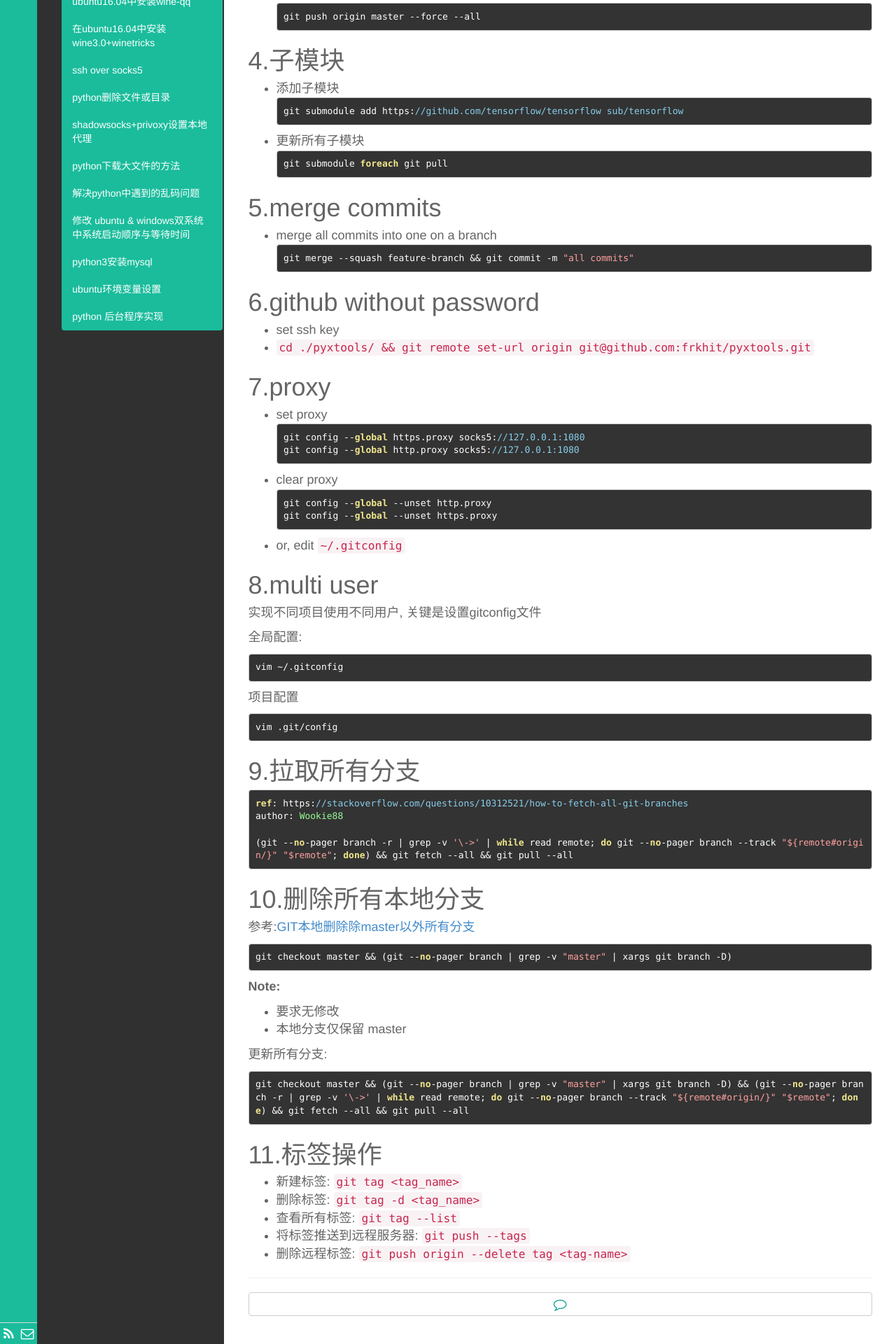
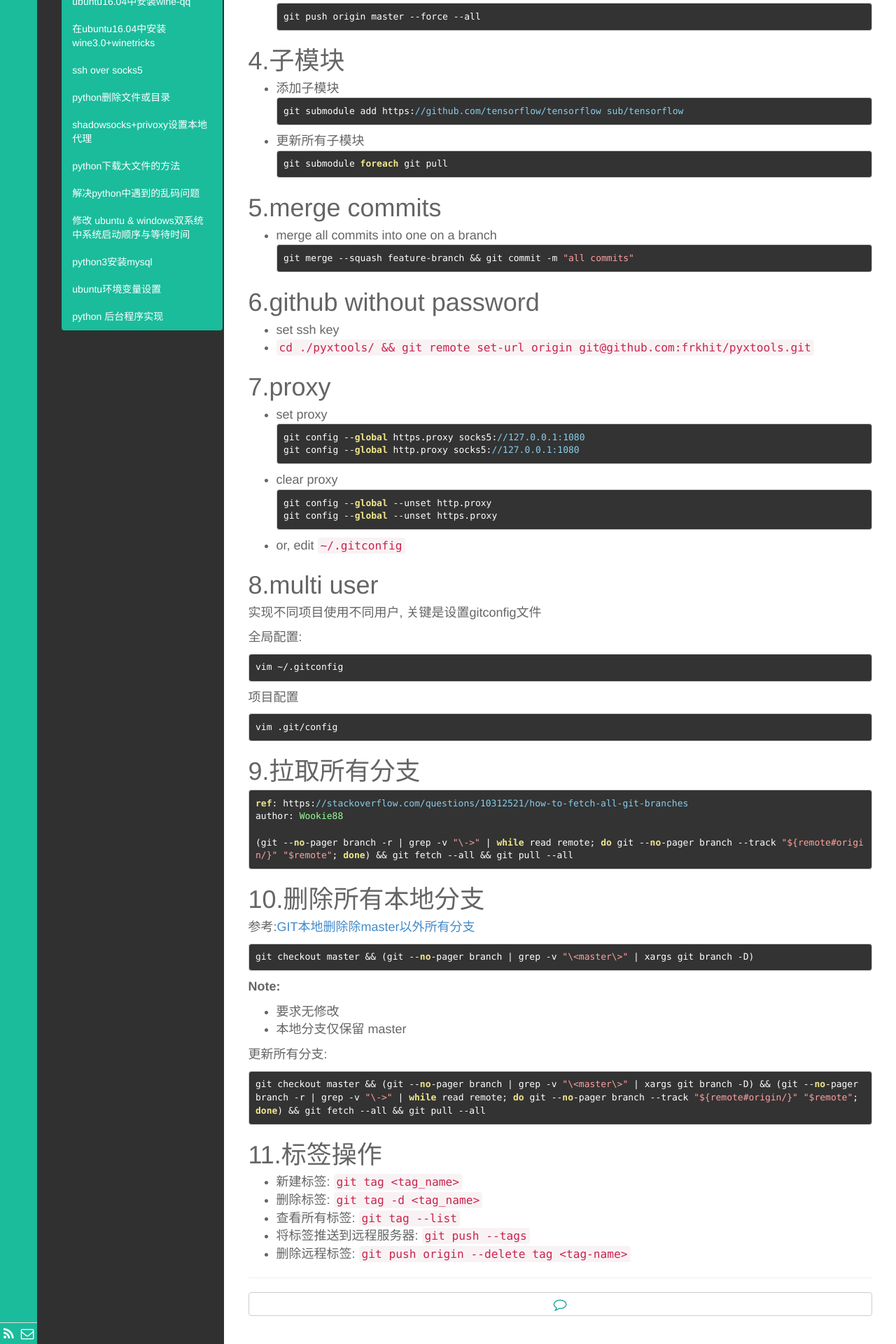
Before and after one commit to fengrk/frkhit.github.io, a Jekyll site: the page built from _posts/blog/2018-10-07-git_record.md, in a window 1280 px wide. Shown: the part 1348-3268 px from the top of the page at 70% size. Built offline with Jekyll 4.4.1, drawn with Linux system fonts in a browser that asks for light colours; Markdown is read by kramdown in place of the engine named in the settings; some of the changed lines change nothing that is shown.

Commit message:
更新本地所有分支

````diff
--- a/_posts/blog/2018-10-07-git_record.md
+++ b/_posts/blog/2018-10-07-git_record.md
@@ -117,14 +117,14 @@
 ref: https://stackoverflow.com/questions/10312521/how-to-fetch-all-git-branches
 author: Wookie88
 
-(git --no-pager branch -r | grep -v '\->' | while read remote; do git --no-pager branch --track "${remote#origin/}" "$remote"; done) && git fetch --all && git pull --all
+(git --no-pager branch -r | grep -v "\->" | while read remote; do git --no-pager branch --track "${remote#origin/}" "$remote"; done) && git fetch --all && git pull --all
 ```
 
 # 10.删除所有本地分支
 参考:[GIT本地删除除master以外所有分支](https://blog.csdn.net/huuinn/article/details/78167873)
 
 ```
-git checkout master && (git --no-pager branch | grep -v "master" | xargs git branch -D)
+git checkout master && (git --no-pager branch | grep -v "\<master\>" | xargs git branch -D)
 ```
 **Note:**
 - 要求无修改
@@ -132,7 +132,7 @@
 
 更新所有分支:
 ```
-git checkout master && (git --no-pager branch | grep -v "master" | xargs git branch -D) && (git --no-pager branch -r | grep -v '\->' | while read remote; do git --no-pager branch --track "${remote#origin/}" "$remote"; done) && git fetch --all && git pull --all
+git checkout master && (git --no-pager branch | grep -v "\<master\>" | xargs git branch -D) && (git --no-pager branch -r | grep -v "\->" | while read remote; do git --no-pager branch --track "${remote#origin/}" "$remote"; done) && git fetch --all && git pull --all
 ```
 
 # 11.标签操作
````
